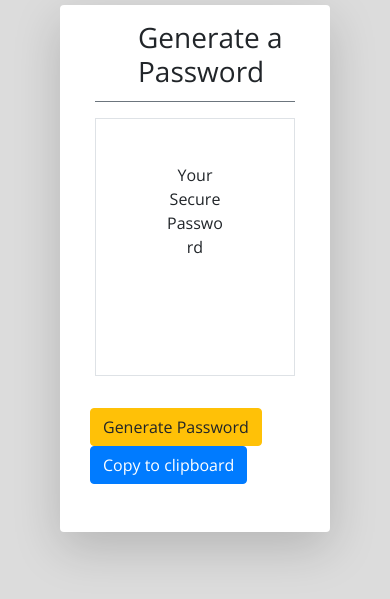
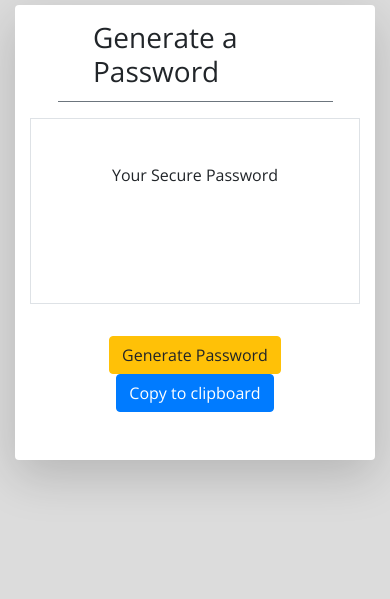
Before and after one commit to astrobeef/03-Password-Generator, a plain HTML site: page index.html in a window 390 px wide. Shown: the part 113-712 px from the top of the page. Drawn offline with nearby package versions, Linux system fonts and the light colour scheme.

Commit message:
Modified layout slightly

```diff
--- a/index.html
+++ b/index.html
@@ -34,7 +34,7 @@
 
         </div>
 
-        <div class="row col-9 col-lg-7 bg-white m-auto shadow-lg rounded">
+        <div class="row col-xs-10 col-lg-7 bg-white m-auto shadow-lg rounded">
 
             <h3 class="row mr-auto ml-5 mt-3 mb-1 col-10 text-sm-center text-md-center">
 
@@ -44,11 +44,11 @@
 
             <div class="row col-10 mx-auto dropdown-divider mb-3 border-secondary"></div>
 
-            <div class="row mx-auto col-10 bg-white pb-5 pt-4 mb-3 border border-rounded border-dashed">
+            <div class="row mx-auto col-xs-12 col-lg-10 bg-white pb-5 pt-4 mb-3 border border-rounded border-dashed">
 
                 <div class="row mx-auto mb-5 py-1 px-3 col-12">
 
-                    <p class = "col-8 align-center text-wrap text-break text-center mx-auto px-auto my-3" id = "passwordText">Your Secure Password<p>
+                    <p class = "col-lg-8 col-xs-12 align-center text-wrap text-break text-center mx-auto px-auto my-3" id = "passwordText">Your Secure Password<p>
 
                 </div>
 
@@ -56,7 +56,7 @@
 
             <div class="row mx-auto">
 
-                <div class="col-12 pb-5 pt-3 text-sm-center text-md-center">
+                <div class="col-12 pb-5 pt-3 text-center text-md-center">
 
                     <button type="button" onclick="BeginGeneratePassword()" id = "generatePassword" class="btn btn-warning mx-lg-5 px-lg-3">Generate Password</button>
                     <button type="button" onclick="CopyToClipboard()" id = "copy" class="btn btn-primary mx-lg-5 px-lg-3">Copy to clipboard</button>
```
